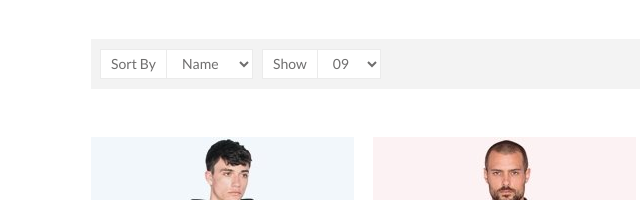
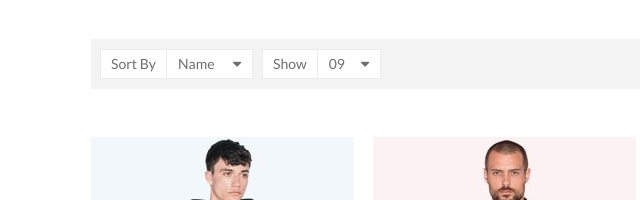
Before and after one commit to Bor333/Layout, a website: page product.html in a window 1280 px wide. Shown: the part 499-699 px from the top of the page, 281-921 px from the left. Drawn offline with nearby package versions, Linux system fonts and the light colour scheme.

Commit message:
arrow added

```diff
--- a/css/product.sass
+++ b/css/product.sass
@@ -106,6 +106,14 @@
   width: 87px
   position: relative
   padding-left: 11px
+  display: block
+  appearance: none
+  line-height: 1.3
+  margin: 0
+  background-image: url('../img/caret-down-solid.png')
+  background-repeat: no-repeat, repeat
+  background-position: right .7em top 50%, 0 0
+  background-size: .65em auto, 100%
 
 
 .selector-text
```
Also changed, not shown: css/product.css, img/caret-down-solid.png (added), 1 other file.
